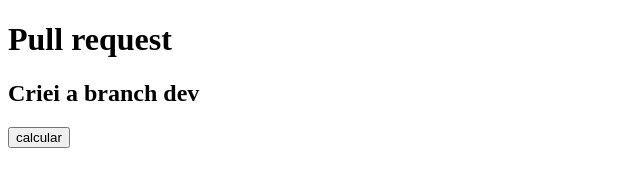
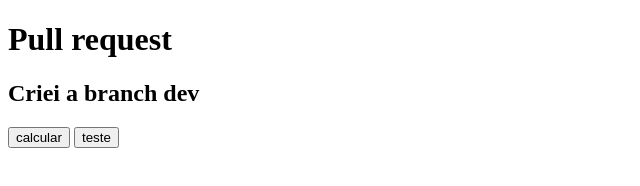
Before and after one commit to Bia-source/Pull-Request, a plain HTML site: page index.html in a window 1280 px wide. Shown: the whole page, without its empty margins (0-640 px from the left). Drawn offline with Linux system fonts and the light colour scheme.

Commit message:
novo botao de teste

```diff
--- a/index.html
+++ b/index.html
@@ -9,6 +9,7 @@
     <h1>Pull request</h1>
     <h2>Criei a branch dev</h2>
     <button onclick="somar()">calcular</button>
+    <button onclick="somar()">teste</button>
     <script src="script.js"></script>
 </body>
 </html>
```
